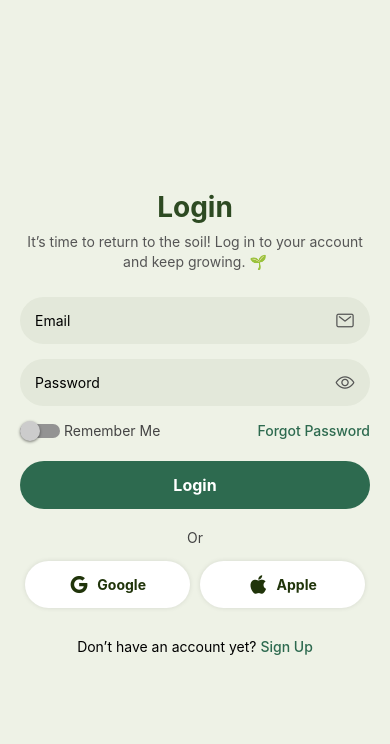
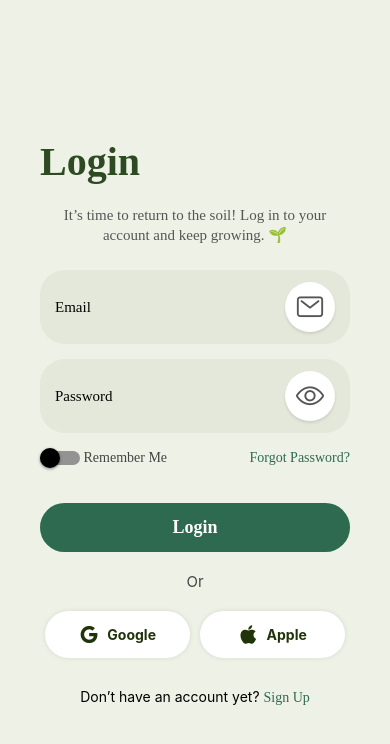
Before and after one commit to algowizzz/FloraSense, a React Native app: screen /Login in a window 390 px wide. Shown: the top 744 px of the page. Built offline with nearby package versions, Linux system fonts and the light colour scheme.

Commit message:
updated styles

```diff
--- a/frontend/screens/LoginScreen.js
+++ b/frontend/screens/LoginScreen.js
@@ -18,15 +18,17 @@ export default function LoginScreen({ navigation }) {
     <View style={styles.container}>
       <Text style={styles.title}>Login</Text>
       <Text style={styles.subtitle}>
-        It’s time to return to the soil! Log in to your account and keep growing.
-        🌱
+        It’s time to return to the soil! Log in to your account and keep growing. 🌱
       </Text>
 
       {/* Email Input */}
       <View style={styles.inputContainer}>
         <TextInput placeholder="Email" style={styles.input} />
-        <Ionicons name="mail-outline" size={20} color="#555" style={styles.icon} />
+        <View style={styles.iconWrapper}>
+          <Ionicons name="mail-outline" size={30} color="#555" />
+        </View>
       </View>
+
 
       {/* Password Input */}
       <View style={styles.inputContainer}>
@@ -36,16 +38,17 @@ export default function LoginScreen({ navigation }) {
           secureTextEntry={!showPassword}
         />
         <TouchableOpacity
-          style={styles.icon}
+          style={styles.iconWrapper}
           onPress={() => setShowPassword(!showPassword)}
         >
           <Ionicons
             name={showPassword ? "eye-off-outline" : "eye-outline"}
-            size={20}
+            size={30}
             color="#555"
           />
         </TouchableOpacity>
       </View>
+
 
       {/* Remember Me & Forgot Password */}
       <View style={styles.options}>
@@ -53,12 +56,12 @@ export default function LoginScreen({ navigation }) {
           <Switch
             value={rememberMe}
             onValueChange={setRememberMe}
-            thumbColor={rememberMe ? "#2d6a4f" : "#ccc"}
+            thumbColor={rememberMe ? "#2d6a4f" : "#000000ff"}
           />
           <Text style={styles.rememberText}> Remember Me</Text>
         </View>
         <TouchableOpacity>
-          <Text style={styles.link}>Forgot Password</Text>
+          <Text style={styles.link}>Forgot Password?</Text>
         </TouchableOpacity>
       </View>
 
@@ -102,16 +105,19 @@ const styles = StyleSheet.create({
     backgroundColor: "#eef2e6",
     alignItems: "center",
     justifyContent: "center",
-    padding: 20,
+    padding: 40,
   },
   title: {
-    fontSize: 28,
+    fontSize: 40,
+    fontFamily: 'AvenirNext-Bold',
     fontWeight: "bold",
     color: "#2d4a22",
-    marginBottom: 8,
+    marginBottom: 20,
+    marginRight: 'auto',
   },
   subtitle: {
-    fontSize: 14,
+    fontFamily: 'AvenirNext-Regular',
+    fontSize: 15,
     color: "#555",
     textAlign: "center",
     marginBottom: 25,
@@ -129,10 +135,24 @@ const styles = StyleSheet.create({
   },
   input: {
     flex: 1,
-    fontSize: 14,
+    fontSize: 15,
+    fontFamily: 'AvenirNext-Regular',
   },
   icon: {
     marginLeft: 10,
+  },
+  iconWrapper: {
+  width: 50,
+  height: 50,
+  borderRadius: 50,
+  backgroundColor: "#fff",
+  justifyContent: "center",
+  alignItems: "center",
+  shadowColor: "#000",
+  shadowOffset: { width: 0, height: 2 },
+  shadowOpacity: 0.1,
+  shadowRadius: 3,
+  elevation: 2,
   },
   options: {
     width: "100%",
@@ -144,29 +164,34 @@ const styles = StyleSheet.create({
   rememberText: {
     fontSize: 14,
     color: "#444",
+    fontFamily: 'AvenirNext-Regular',
   },
   link: {
     fontSize: 14,
     color: "#2d6a4f",
     fontWeight: "500",
+    fontFamily: 'AvenirNext-Regular',
   },
   loginBtn: {
+    marginTop: 15,
     width: "100%",
     backgroundColor: "#2d6a4f",
     paddingVertical: 14,
     borderRadius: 30,
     alignItems: "center",
     marginBottom: 20,
+
   },
   loginText: {
     color: "#fff",
-    fontSize: 16,
+    fontSize: 18,
     fontWeight: "bold",
+    fontFamily: 'AvenirNext-Regular',
   },
   divider: {
-    fontSize: 14,
+    fontSize: 15,
     color: "#444",
-    marginBottom: 15,
+    marginBottom: 20,
   },
   socialContainer: {
     flexDirection: "row",
```
